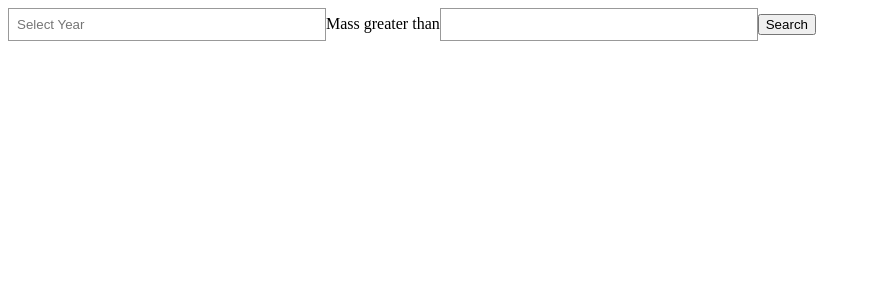
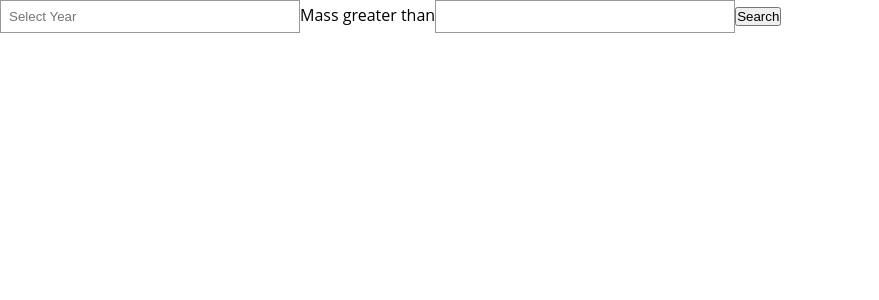
Before and after one commit to MD1010/PlacerAI-Exercise, a React (Vite) app: page / in a window 1280 px wide. Shown: the top 300 px of the page, without its empty margins (0-879 px from the left). Built offline with nearby package versions, Linux system fonts and the light colour scheme.

Commit message:
before refactoring autocomplete and styling

```diff
--- a/src/App.tsx
+++ b/src/App.tsx
@@ -1,5 +1,5 @@
 import { MeteorSearch } from "components";
-
+import "./scss/global.scss";
 function App() {
   return (
     <>
--- a/src/baseUI/AutoComplete/AutoComplete.tsx
+++ b/src/baseUI/AutoComplete/AutoComplete.tsx
@@ -1,17 +1,22 @@
-import { FC, useState } from "react";
+import { FC, useEffect, useState } from "react";
 import "./AutoComplete.scss";
 
 type Props = {
   suggestions: any[];
   placeholder?: string;
+  selectedOption: any;
   onSelection: React.Dispatch<React.SetStateAction<string | undefined>>;
 };
 
-export const AutoComplete: FC<Props> = ({ suggestions, onSelection, placeholder }) => {
+export const AutoComplete: FC<Props> = ({ suggestions, onSelection, placeholder, selectedOption }) => {
   const [active, setActive] = useState(0);
   const [filtered, setFiltered] = useState([]);
   const [isShow, setIsShow] = useState(false);
   const [input, setInput] = useState("");
+
+  useEffect(() => {
+    setInput(selectedOption);
+  }, [selectedOption]);
 
   const onChange = (e: React.ChangeEvent<HTMLInputElement>) => {
     const input = e.currentTarget.value;
@@ -73,7 +78,7 @@ export const AutoComplete: FC<Props> = ({ suggestions, onSelection, placeholder
         onFocus={() => setIsShow(true)}
         onChange={onChange}
         onKeyDown={onKeyDown}
-        value={input}
+        value={input ?? ""}
         placeholder={placeholder}
       />
       {renderAutocomplete()}
--- a/src/components/MeteorSearch.tsx
+++ /dev/null
@@ -1,55 +0,0 @@
-import axios from "axios";
-import { AutoComplete } from "baseUI";
-import { range } from "lodash-es";
-import { useEffect, useState } from "react";
-import { formatDateByYear } from "utils";
-
-// todo figure out about absolute imports
-
-const METEOR_API_ENDPOINT = "https://data.nasa.gov/resource/y77d-th95.json";
-const YEARS = range(1800, 2024).map(String);
-
-export const MeteorSearch = () => {
-  const [selectedYear, setSelectedYear] = useState<string | undefined>();
-  const [resultCount, setResultCount] = useState<number | undefined>();
-  const [isLoading, setIsLoading] = useState(false);
-  const [meteorMass, setMeteorMass] = useState<number | undefined>();
-
-  const getMeteorSearchQueryParams = () => {
-    const searchQueryParams: any = {};
-    if (selectedYear) {
-      const formattedYear = formatDateByYear(+selectedYear);
-      searchQueryParams["year"] = formattedYear;
-    }
-    if (meteorMass) {
-      searchQueryParams["$where"] = `mass>${meteorMass}`;
-    }
-    return searchQueryParams;
-  };
-
-  const searchMeteorsByFilters = async () => {
-    const meteorQueryStringParams = getMeteorSearchQueryParams();
-    if (!Object.keys(meteorQueryStringParams).length) return;
-    setIsLoading(true);
-    const { data } = await axios.get(METEOR_API_ENDPOINT, {
-      params: meteorQueryStringParams,
-    });
-    setIsLoading(false);
-    setResultCount(data.length);
-  };
-
-  return (
-    <>
-      <AutoComplete suggestions={YEARS} onSelection={setSelectedYear} placeholder="Select Year" />
-      <span>Mass greater than</span>
-      <input
-        type="number"
-        min="0"
-        onChange={(e: React.ChangeEvent<HTMLInputElement>) => setMeteorMass(+e.target.value)}
-        value={meteorMass ?? ""}
-      />
-      <button onClick={searchMeteorsByFilters}>Search</button>
-      {isLoading ? <div>Loading...</div> : <div>{resultCount && <span>Total Meteors: {resultCount}</span>}</div>}
-    </>
-  );
-};
--- /dev/null
+++ b/src/components/MeteorSearch/MeteorSearch.tsx
@@ -0,0 +1,85 @@
+import axios from "axios";
+import { AutoComplete } from "baseUI";
+import { isEmpty, range } from "lodash-es";
+import { useState } from "react";
+import { Meteor } from "types";
+import { formatDateByYear, getYearFromString } from "utils";
+import "./MeteorSearch.scss";
+
+// todo figure out about absolute imports
+
+const METEOR_API_ENDPOINT = "https://data.nasa.gov/resource/y77d-th95.json";
+const YEARS = range(1800, 2024).map(String);
+
+export const MeteorSearch = () => {
+  const [selectedYear, setSelectedYear] = useState<string | undefined>();
+  const [resultCount, setResultCount] = useState<number | undefined>();
+  const [meteorMass, setMeteorMass] = useState<number | undefined>();
+  const [showResultBanner, setShowResultBanner] = useState<boolean>(false);
+
+  const getMeteorSearchQueryParams = () => {
+    const searchQueryParams: any = {};
+    if (selectedYear) {
+      const formattedYear = formatDateByYear(+selectedYear);
+      searchQueryParams["year"] = formattedYear;
+    }
+    if (meteorMass) {
+      searchQueryParams["$where"] = `mass>${meteorMass}`;
+    }
+    return searchQueryParams;
+  };
+
+  const searchMeteorsByFilters = async () => {
+    const meteorQueryStringParams = getMeteorSearchQueryParams();
+    if (isEmpty(meteorQueryStringParams)) return;
+    try {
+      const { data } = await axios.get(METEOR_API_ENDPOINT, {
+        params: meteorQueryStringParams,
+      });
+      setShowResultBanner(true);
+      setResultCount(data.length);
+      if (data.length === 0 && meteorMass) {
+        alert("The mass was not found, jumping to the first-year where there is a mass that fits the criteria");
+        setFirstYearWithMassThreshold();
+      }
+    } catch (e) {
+      console.error("Something went wrong, could not fetch results");
+    }
+  };
+
+  const setFirstYearWithMassThreshold = async () => {
+    try {
+      const { data } = await axios.get(METEOR_API_ENDPOINT, {
+        params: {
+          $where: `mass>${meteorMass}`,
+        },
+      });
+
+      setShowResultBanner(false);
+      const firstResultYear = getYearFromString((data[0] as Meteor).year);
+      setSelectedYear(firstResultYear);
+    } catch (e) {
+      console.error("Something went wrong, could not fetch results");
+    }
+  };
+
+  return (
+    <>
+      <AutoComplete
+        selectedOption={selectedYear}
+        suggestions={YEARS}
+        onSelection={setSelectedYear}
+        placeholder="Select Year"
+      />
+      <span>Mass greater than</span>
+      <input
+        type="number"
+        min="0"
+        onChange={(e: React.ChangeEvent<HTMLInputElement>) => setMeteorMass(+e.target.value)}
+        value={meteorMass ?? ""}
+      />
+      <button onClick={searchMeteorsByFilters}>Search</button>
+      {<div>{showResultBanner && <span>Total Meteors: {resultCount}</span>}</div>}
+    </>
+  );
+};
--- a/src/components/index.ts
+++ b/src/components/index.ts
@@ -1 +1 @@
-export * from "./MeteorSearch";
+export * from "./MeteorSearch/MeteorSearch";
--- /dev/null
+++ b/src/scss/global.scss
@@ -0,0 +1,11 @@
+* {
+  box-sizing: border-box;
+  margin: 0;
+  padding: 0;
+}
+
+body {
+  font-family: "Open Sans", sans-serif;
+  font-size: 16px;
+  line-height: 1.5;
+}
--- a/src/utils/date.ts
+++ b/src/utils/date.ts
@@ -1,3 +1,7 @@
 export const formatDateByYear = (year: number) => {
   return year + "-01-01T00:00:00.000";
 };
+
+export const getYearFromString = (fullDateString: string) => {
+  return fullDateString.split("-01-01T00:00:00.000")[0];
+};
```
Also changed, not shown: src/components/MeteorSearch/MeteorSearch.scss (added).
